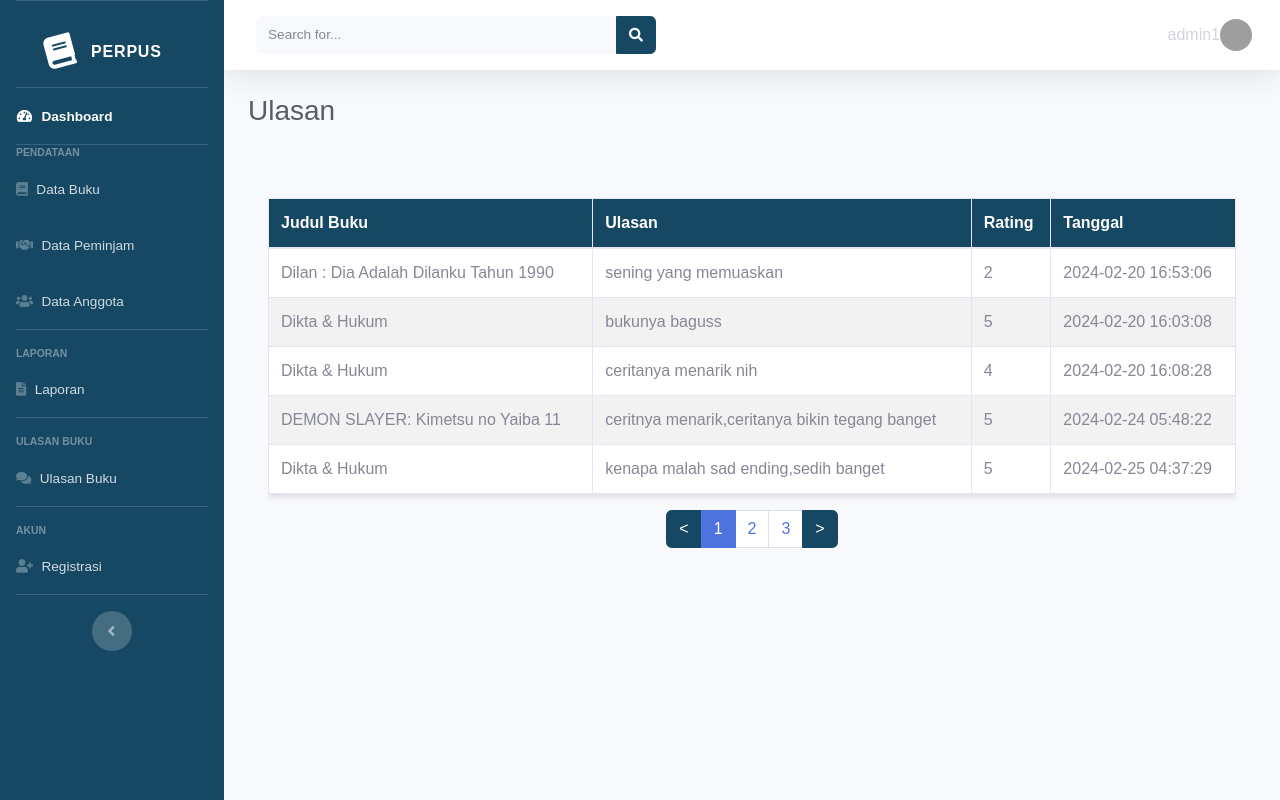
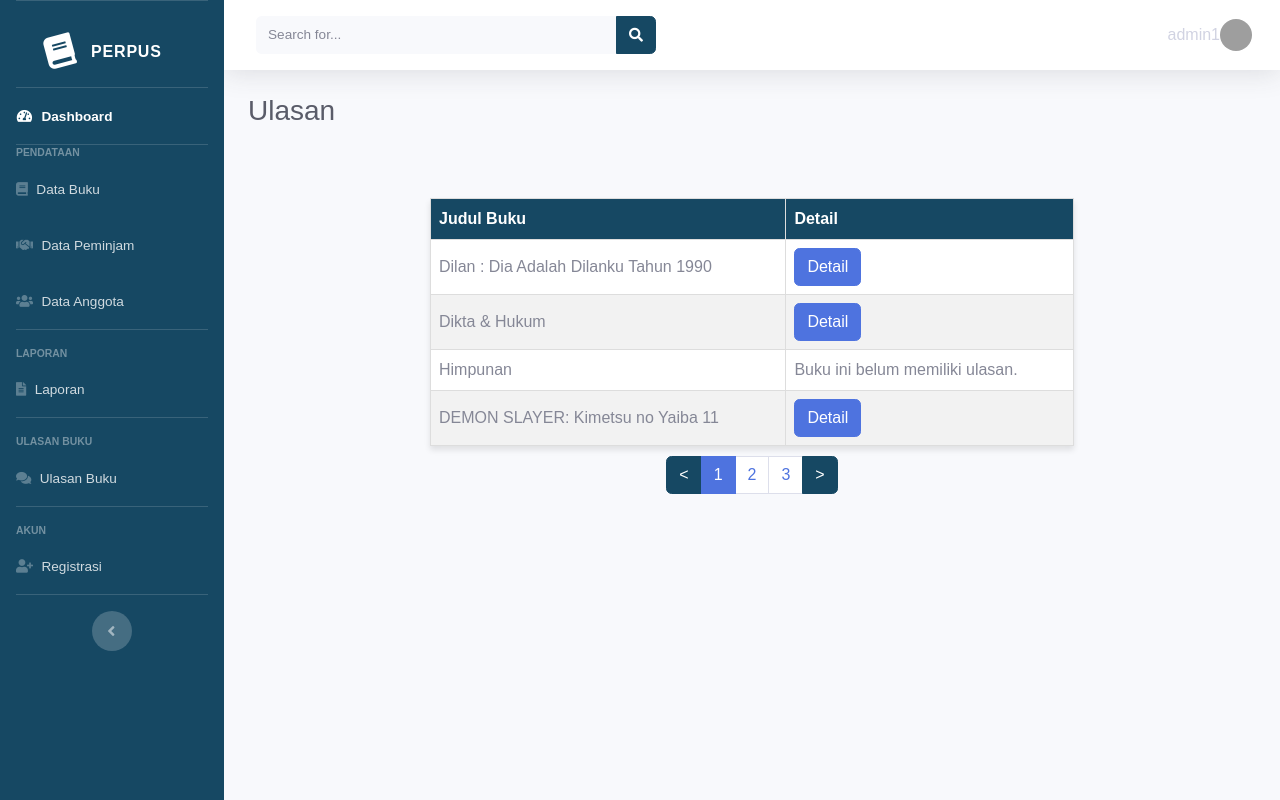
Before and after one commit to Mela97/perpustakaan, a PHP site: page /admin/index_ulasan_buku.php in a window 1280 px wide. Run offline with PHP 8.4, Linux system fonts and the light colour scheme; a user stored in the database is signed in; data comes from the database, SQL or seed files in the repository; grey boxes are pictures that could not be loaded.

Commit message:
merubah bagian ulasan admin

```diff
--- a/admin/home.php
+++ b/admin/home.php
@@ -7,6 +7,7 @@ if (!isset($_SESSION['email'])) {
 }
 
 $role = $_SESSION["role"];
+
 // else{
 //     echo "<script>console.log($_SESSION['".'user_id'."'])</script>"
 // }
@@ -288,7 +289,7 @@ $role = $_SESSION["role"];
                     <!-- Topbar Search -->
                     <form class="d-none d-sm-inline-block form-inline mr-auto ml-md-3 my-2 my-md-0 mw-100 navbar-search">
                         <div class="input-group">
-                            <input type="text" class="form-control bg-light border-0 small" placeholder="Search for..." aria-label="Search" aria-describedby="basic-addon2">
+                        <input type="text" class="form-control bg-light border-0 small" placeholder="Search for..." aria-label="Search" aria-describedby="basic-addon2" name="search">
                             <div class="input-group-append">
                                 <button class="btn btn-primary1" type="button">
                                     <i class="fas fa-search fa-sm"></i>
--- a/admin/index_data_buku.php
+++ b/admin/index_data_buku.php
@@ -438,7 +438,7 @@ $role = $_SESSION['role'];
                             $total_data = $row_total_data['total'];
 
                             // Langkah 2: Hitung jumlah total halaman
-                            $data_per_halaman = 5;
+                            $data_per_halaman = 4;
                             $total_halaman = ceil($total_data / $data_per_halaman);
 
                             // Langkah 3: Tentukan halaman saat ini
--- a/admin/index_laporan.php
+++ b/admin/index_laporan.php
@@ -427,7 +427,8 @@ $jumlahPenambahanBuku = getJumlahPenambahanBuku($bulan);
                                 } else {
                                     echo "Pengguna";
                                 }
-                                ?>                                <img class="img-profile rounded-circle" src="https://source.unsplash.com/QAB-WJcbgJk/60x60">
+                                ?>
+                                <img class="img-profile rounded-circle" src="https://source.unsplash.com/QAB-WJcbgJk/60x60">
                             </a>
                             <!-- Dropdown - User Information -->
                             <div class="dropdown-menu dropdown-menu-right shadow animated--grow-in" aria-labelledby="userDropdown">
--- a/admin/index_ulasan_buku.php
+++ b/admin/index_ulasan_buku.php
@@ -38,10 +38,6 @@ $role = $_SESSION["role"];
             background-size: cover;
         }
 
-        .sidebar {
-            background-color: #164863;
-        }
-
         .btn-primary1:hover {
             background-color: #427D9D;
             border-color: #427D9D;
@@ -55,18 +51,23 @@ $role = $_SESSION["role"];
             color: #ffffff;
         }
 
-        .btn-primary:hover {
-            background-color: #427D9D;
-            border-color: #427D9D;
+        .sidebar {
+            background-color: #164863;
         }
 
-        .btn-primary {
-            background-color: #164863;
-            border-color: #164863;
-            transition: background-color 0.3s ease;
+        .btn-primary2:hover {
+            background-color: #0174BE;
+            border-color: #0174BE;
             color: #ffffff;
         }
 
+        .btn-primary2 {
+            background-color: #3559E0;
+            border-color: #3559E0;
+            transition: background-color 0.3s ease;
+            color: #ffffff;
+            font-size: 14px;
+        }
 
         .nav-link {
             display: flex;
@@ -92,8 +93,8 @@ $role = $_SESSION["role"];
 
         table {
             border-collapse: collapse;
-            width: 80%;
             margin: 10px auto;
+            width: 70%;
             background-color: #fff;
             box-shadow: 0 4px 6px rgba(0, 0, 0, 0.1);
         }
@@ -103,6 +104,10 @@ $role = $_SESSION["role"];
             border: 1px solid #ddd;
             padding: 8px;
             text-align: left;
+        }
+
+        thead {
+            height: 50%;
         }
 
         th {
@@ -378,12 +383,13 @@ $role = $_SESSION["role"];
                     </div>
 
                     <!-- Daftar Ulasan -->
+                    <div class="container">
                         <div class="row">
                             <!-- Kolom untuk Menampilkan Ulasan Buku -->
                             <div class="col-lg-12">
                                 <div class="card-body">
                                     <div class="table-responsive">
-                                    <table class="table table-bordered" id="dataTable" width="100%" cellspacing="0">
+                                        <table class="table table-bordered" id="dataTable" style="width: 80%;" cellspacing="0">
                                             <tbody>
                                                 <?php
                                                 // Koneksi ke database
@@ -407,7 +413,7 @@ $role = $_SESSION["role"];
                                                 $total_data = $row_total_data['total'];
 
                                                 // Langkah 2: Hitung jumlah total halaman
-                                            $data_per_halaman = 5;
+                                                $data_per_halaman = 4;
                                                 $total_halaman = ceil($total_data / $data_per_halaman);
 
                                                 // Langkah 3: Tentukan halaman saat ini
@@ -419,32 +425,39 @@ $role = $_SESSION["role"];
 
                                                 // Langkah 4: Lakukan query untuk mengambil data sesuai dengan halaman saat ini
                                                 $offset = ($page - 1) * $data_per_halaman;
-                                            $sql = "SELECT bu.judul,bu.penulis,bu.penerbit,ulasan.*
-                                                    FROM buku_ulasan ulasan
-                                                    JOIN buku bu ON bu.buku_id = ulasan.buku_id
+                                                $sql = "SELECT bu.judul, buku_id
+                                FROM buku bu
                                 LIMIT $offset, $data_per_halaman";
 
                                                 $result = $conn->query($sql);
 
                                                 // Periksa apakah ada hasil yang dikembalikan
                                                 if ($result->num_rows > 0) {
-                                                // Tampilkan tabel dengan data ulasan
-                                                echo "<table class='table table-bordered' id='dataTable' width='100%' cellspacing='0'>";
+                                                    // Tampilkan tabel dengan data judul buku dan detail ulasan
+                                                    echo "<table>";
                                                     echo "<thead>
                                 <tr>
                                     <th>Judul Buku</th>
-                                                            <th>Ulasan</th>
-                                                            <th>Rating</th>
-                                                            <th>Tanggal</th>
+                                    <th>Detail</th>
                                 </tr>
                             </thead>";
                                                     echo "<tbody>";
                                                     while ($row = $result->fetch_assoc()) {
                                                         echo "<tr>";
                                                         echo "<td>" . $row['judul'] . "</td>";
-                                                    echo "<td>" . $row['ulasan'] . "</td>";
-                                                    echo "<td>" . $row['rating'] . "</td>";
-                                                    echo "<td>" . $row['created_at'] . "</td>";
+                                                        echo "<td>";
+                                                        // Query untuk mengecek apakah buku memiliki ulasan
+                                                        $buku_id = $row['buku_id'];
+                                                        $query_ulasan = "SELECT * FROM buku_ulasan WHERE buku_id = $buku_id";
+                                                        $result_ulasan = $conn->query($query_ulasan);
+                                                        if ($result_ulasan->num_rows > 0) {
+                                                            // Jika buku memiliki ulasan, tampilkan tombol detail
+                                                            echo "<a href='detail.php?id=" . $row['buku_id'] . "' class='btn btn-primary'>Detail</a>";
+                                                        } else {
+                                                            // Jika buku tidak memiliki ulasan, tampilkan pesan
+                                                            echo "Buku ini belum memiliki ulasan.";
+                                                        }
+                                                        echo "</td>";
                                                         echo "</tr>";
                                                     }
                                                     echo "</tbody>";
@@ -461,14 +474,13 @@ $role = $_SESSION["role"];
                                                     echo '<li class="page-item"><a class="page-link btn-primary1" href="?page=' . $next_page . '">></a></li>';
                                                     echo '</ul>';
                                                 } else {
-                                                // Jika tidak ada data ulasan yang ditemukan
-                                                echo "<p>Tidak ada ulasan yang tersedia.</p>";
+                                                    // Jika tidak ada data judul buku yang ditemukan
+                                                    echo "<p>Tidak ada judul buku yang tersedia.</p>";
                                                 }
 
                                                 // Tutup koneksi
                                                 $conn->close();
                                                 ?>
-
                                             </tbody>
                                         </table>
                                     </div>
@@ -476,13 +488,10 @@ $role = $_SESSION["role"];
                             </div>
                         </div>
 
-
                     </div>
 
 
-            </div>
-
-        </div>
+</body>
 <!-- /.container-fluid -->
 
 </div>
@@ -538,9 +547,6 @@ $role = $_SESSION["role"];
 <!-- Page level custom scripts -->
 <script src="../dashboard/js/demo/chart-area-demo.js"></script>
 <script src="../dashboard/js/demo/chart-pie-demo.js"></script>
-
-
-
 </body>
 
 </html>
```
Also changed, not shown: admin/detail.php (added, +67 -0 lines), admin/index_peminjam.php (+1 -11 lines). Lines whose indentation alone changed are shown as unchanged.
